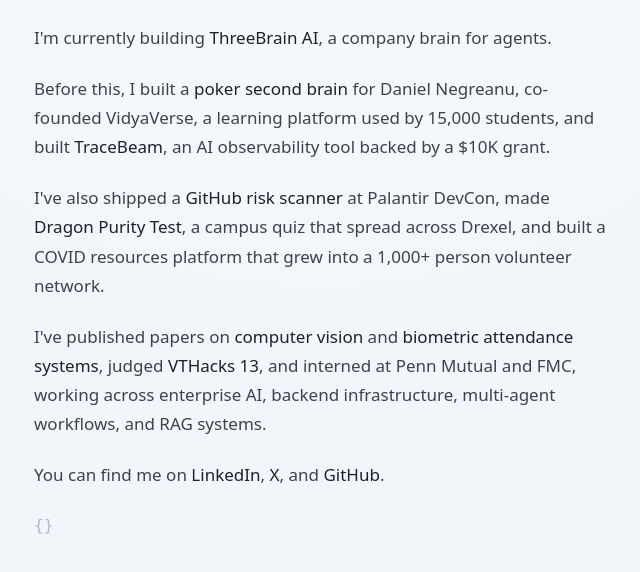
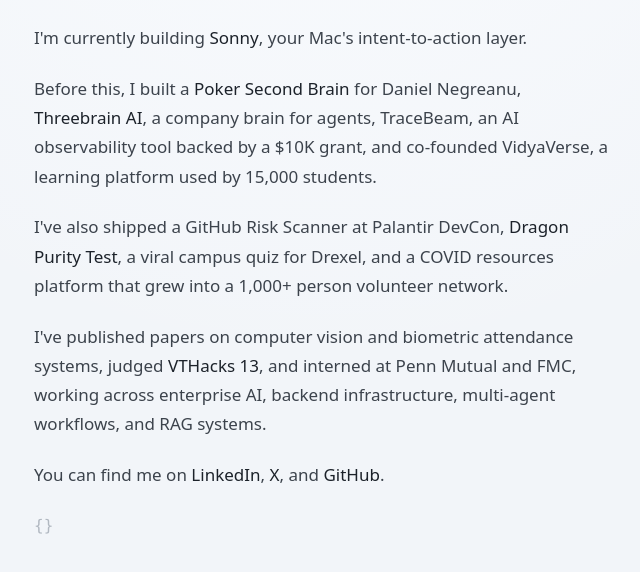
Before and after one commit to sauranshbhardwaj/personal-website, a website: page public/index.html in a window 1280 px wide. Shown: the part 142-714 px from the top of the page, without its empty margins (318-958 px from the left). Drawn offline with Linux system fonts and the light colour scheme.

Commit message:
quartely update on work

```diff
--- a/public/index.html
+++ b/public/index.html
@@ -25,33 +25,28 @@
 
         <p>
           I'm currently building
-          <a href="https://github.com/sauranshbhardwaj/Threebrain/releases/tag/v0.1.2">ThreeBrain AI</a>,
-          a company brain for agents.
+          <a href="https://github.com/sauranshbhardwaj/macos-agent">Sonny</a>,
+          your Mac's intent-to-action layer.
         </p>
 
         <p>
           Before this, I built a
-          <a href="https://playwithdanielnegreanu.com">poker second brain</a> for Daniel Negreanu,
-          co-founded VidyaVerse, a learning platform used by 15,000 students, and built
-          <a href="https://github.com/BugBurst-AI/guardian-demo">TraceBeam</a>, an AI observability tool backed by a $10K grant.
+          <a href="https://playwithdanielnegreanu.com">Poker Second Brain</a> for Daniel Negreanu,
+          <a href="https://github.com/sauranshbhardwaj/Threebrain">Threebrain AI</a>, a company brain for agents,
+          TraceBeam, an AI observability tool backed by a $10K grant,
+          and co-founded VidyaVerse, a learning platform used by 15,000 students.
         </p>
 
         <p>
-          I've also shipped a
-          <a href="https://github.com/sauranshbhardwaj/github-risk-scanner">GitHub risk scanner</a> at Palantir DevCon, made
-          <a href="https://dragonpuritytest.com">Dragon Purity Test</a>, a campus quiz that spread across Drexel, and built a
-          COVID resources platform that grew into a 1,000+ person volunteer network.
+          I've also shipped a GitHub Risk Scanner at Palantir DevCon,
+          <a href="https://dragonpuritytest.com">Dragon Purity Test</a>, a viral campus quiz for Drexel,
+          and a COVID resources platform that grew into a 1,000+ person volunteer network.
         </p>
 
         <p>
-          I've published papers on
-          <a href="https://drive.google.com/file/d/1mfrOZ-d7nm8U-A8tZSNcu2GyEZr-QDUa/view?usp=sharing">computer vision</a>
-          and
-          <a href="https://drive.google.com/file/d/10RXdiQvLy8qeDXQTyjafZWUEFDvdyhmj/view?usp=sharing">biometric attendance systems</a>,
-          judged
-          <a href="https://credsverse.com/credentials/603ab4a9-ea99-453c-8fbd-4059a7df1d36">VTHacks 13</a>,
-          and interned at Penn Mutual and FMC, working across enterprise AI, backend infrastructure,
-          multi-agent workflows, and RAG systems.
+          I've published papers on computer vision and biometric attendance systems,
+          judged <a href="https://credsverse.com/credentials/603ab4a9-ea99-453c-8fbd-4059a7df1d36">VTHacks 13</a>,
+          and interned at Penn Mutual and FMC, working across enterprise AI, backend infrastructure, multi-agent workflows, and RAG systems.
         </p>
 
         <p>
```
